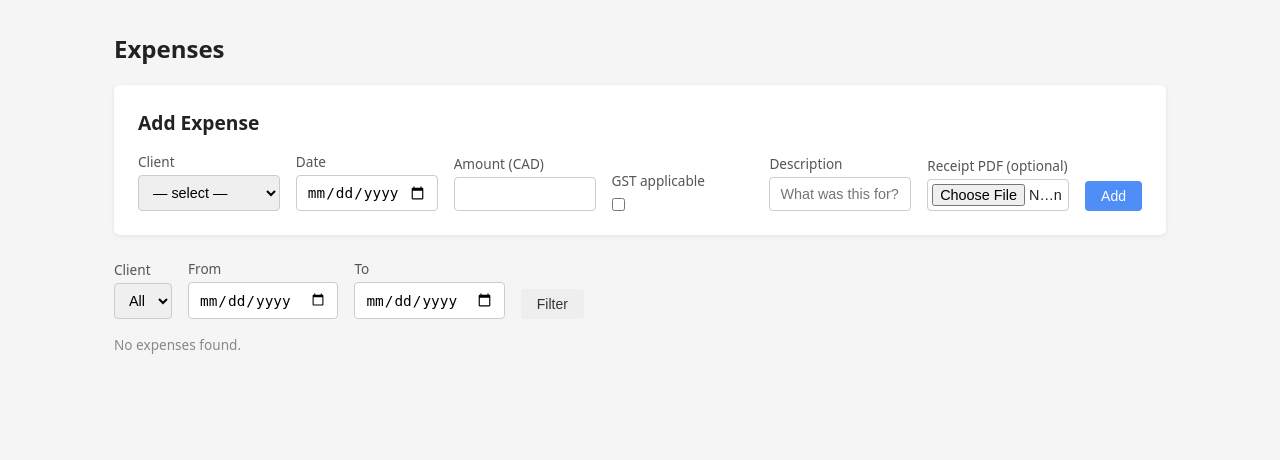
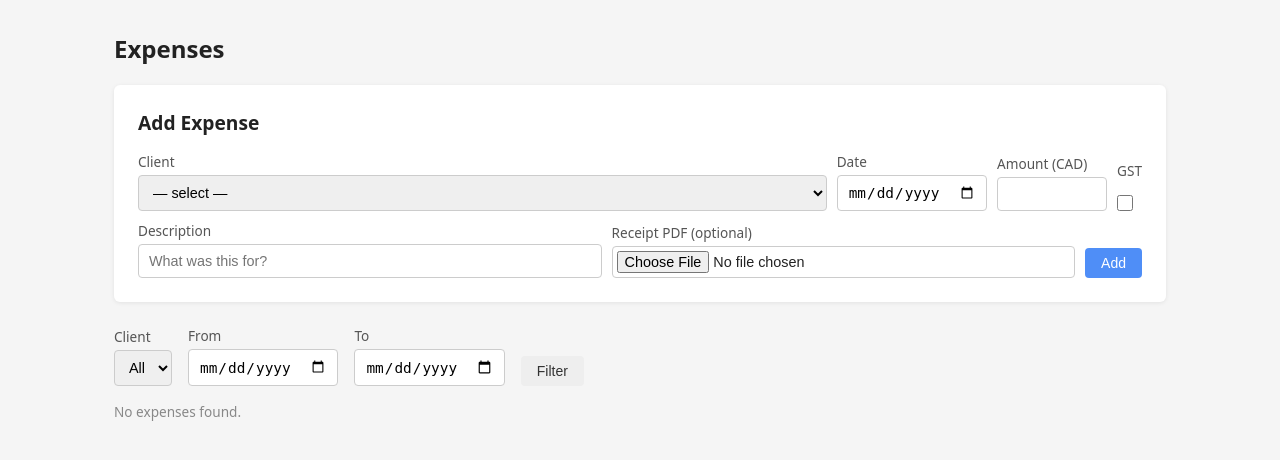
Before and after one commit to BASECAMP70/BASECAMPARB, a Flask app: page /expenses in a window 1280 px wide. Shown: the part 52-512 px from the top of the page. Run offline with Flask 3, Linux system fonts and the light colour scheme.

Commit message:
fix: two-row expense form layout — fields top, description/receipt/add bottom
Co-Authored-By: Claude Sonnet 4.6 <noreply@anthropic.com>

```diff
--- a/timesheet/templates/expenses.html
+++ b/timesheet/templates/expenses.html
@@ -5,28 +5,26 @@
 
 <div class="card">
   <h2>Add Expense</h2>
-  <form method="post" action="/expenses/add" enctype="multipart/form-data"
-        class="flex-form">
-    <div class="form-group" style="margin:0"><label>Client</label>
+  <form method="post" action="/expenses/add" enctype="multipart/form-data">
+    <div style="display:flex;gap:10px;align-items:flex-end;margin-bottom:10px;flex-wrap:wrap">
+      <div class="form-group" style="margin:0;flex:1;min-width:140px"><label>Client</label>
         <select name="client_id" required>
           <option value="">— select —</option>
           {% for c in clients %}<option value="{{ c.id }}">{{ c.name }}</option>{% endfor %}
         </select>
       </div>
       <div class="form-group" style="margin:0"><label>Date</label><input name="date" type="date" required></div>
-    <div class="form-group" style="margin:0"><label>Amount (CAD)</label><input name="amount" type="number" step="0.01" min="0.01" required></div>
-    <div class="form-group" style="margin:0">
-      <label>GST applicable</label>
-      <input type="checkbox" name="gst" value="1" style="width:auto;margin:0;display:block;margin-top:8px">
+      <div class="form-group" style="margin:0;width:110px"><label>Amount (CAD)</label><input name="amount" type="number" step="0.01" min="0.01" required></div>
+      <div class="form-group" style="margin:0;display:flex;flex-direction:column;gap:4px">
+        <label>GST</label>
+        <input type="checkbox" name="gst" value="1" style="width:16px;height:16px;margin:7px 0 0 0">
       </div>
-    <div class="form-group" style="margin:0;grid-column:1/3">
-      <label>Description</label><input name="description" placeholder="What was this for?">
     </div>
-    <div class="form-group" style="margin:0;grid-column:3/-1">
-      <label>Receipt PDF (optional)</label>
-      <input name="receipt" type="file" accept=".pdf" style="padding:4px">
+    <div style="display:flex;gap:10px;align-items:flex-end;flex-wrap:wrap">
+      <div class="form-group" style="margin:0;flex:1;min-width:140px"><label>Description</label><input name="description" placeholder="What was this for?"></div>
+      <div class="form-group" style="margin:0;flex:1;min-width:140px"><label>Receipt PDF (optional)</label><input name="receipt" type="file" accept=".pdf" style="padding:4px"></div>
+      <button class="btn btn-primary" type="submit" style="align-self:flex-end;white-space:nowrap">Add</button>
     </div>
-    <button class="btn btn-primary" type="submit" style="align-self:flex-end">Add</button>
   </form>
 </div>
 
```
Lines whose indentation alone changed are shown as unchanged.
